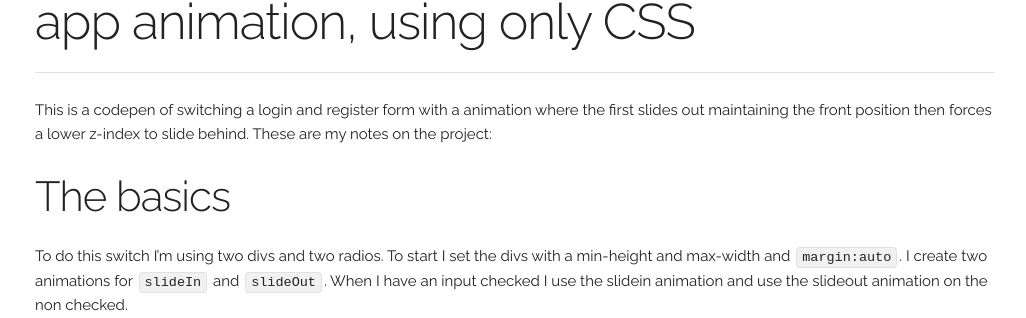
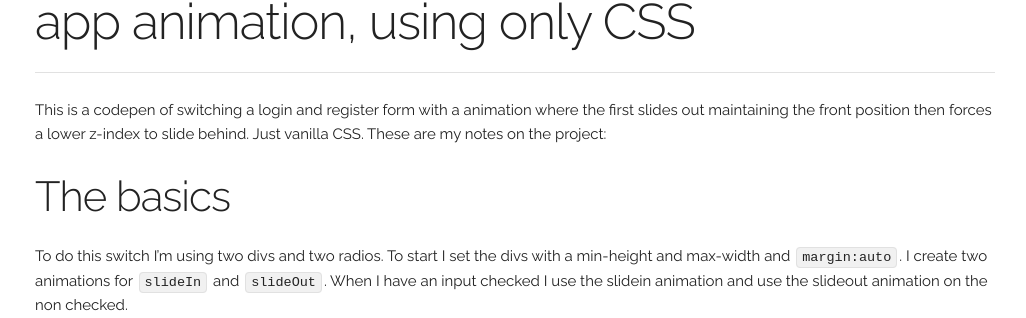
Before and after one commit to sean-codes/sean-codes.github.io, a Jekyll site: the page built from _posts/2017-2-23-no-javascript-login-register-toggle-form-animation.md, in a window 1280 px wide and 900 px high, scrolled down 301 px. Shown: the part 159-477 px from the top of the window, without its empty margins (125-1151 px from the left). Built offline with Jekyll 4.4.1, drawn with Linux system fonts in a browser that asks for light colours.

Commit message:
Update 2017-2-23-no-javascript-login-register-toggle-form-animation.md

```diff
--- a/_posts/2017-2-23-no-javascript-login-register-toggle-form-animation.md
+++ b/_posts/2017-2-23-no-javascript-login-register-toggle-form-animation.md
@@ -1,12 +1,12 @@
 ---
 layout: post
-tags: [codepen, material, css, coding, nojs]
+tags: [codepen, material, css, coding, nojs, login, form]
 from:
 title: Toggle login and register form single page app animation, using only CSS
 type: Codepen daily 35
 ---
 
-This is a codepen of switching a login and register form with a animation where the first slides out maintaining the front position then forces a lower z-index to slide behind. These are my notes on the project:
+This is a codepen of switching a login and register form with a animation where the first slides out maintaining the front position then forces a lower z-index to slide behind. Just vanilla CSS. These are my notes on the project:
 
 ## The basics
 To do this switch I'm using two divs and two radios. To start I set the divs with a min-height and max-width and `margin:auto`. I create two animations for `slideIn` and `slideOut`.
```
